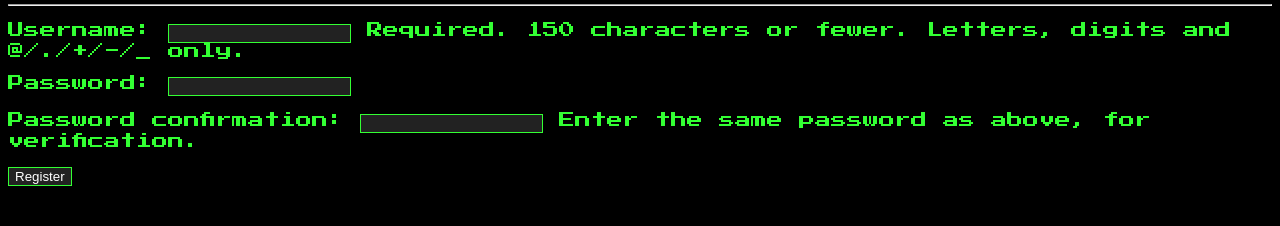
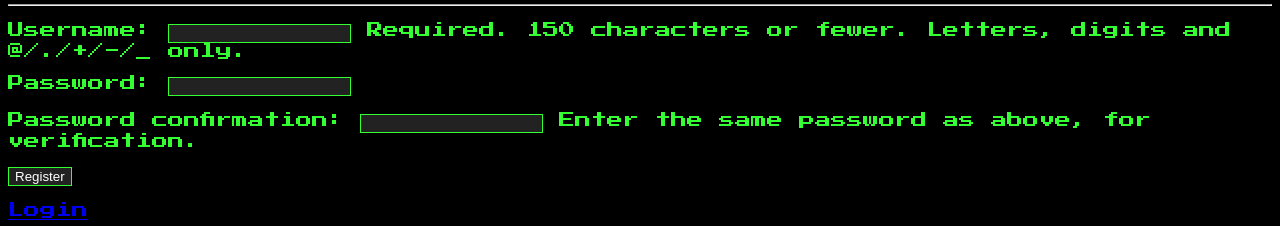
Before and after one commit to carlosm22700/mastermind_game, a Django app: page /register/ in a window 1280 px wide. Shown: the part 637-863 px from the top of the page. Before the commit the page ends 823 px from the top, so only its background shows below. Run offline with Django 4.2, Linux system fonts and the light colour scheme.

Commit message:
add link to log back in

```diff
--- a/main_app/templates/register.html
+++ b/main_app/templates/register.html
@@ -8,4 +8,6 @@
     {{ form.as_p }}
     <button type="submit">Register</button>
 </form>
+<br>
+<a href="{% url 'login' %}">Login</a>
 {% endblock %}
```
